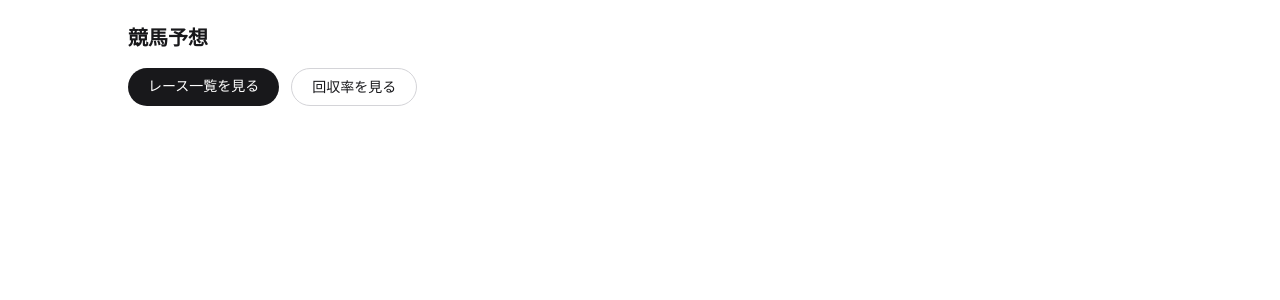
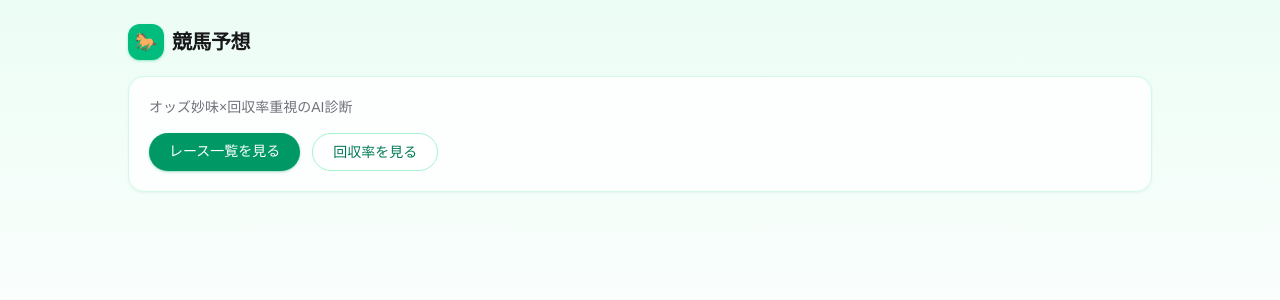
Before and after one commit to maroyuta/keiba-app, a Next.js app: page / in a window 1280 px wide. Shown: the top 300 px of the page. Built offline with nearby package versions, Linux system fonts and the light colour scheme.

Commit message:
Add emerald color accents to homepage and races header
Site felt flat/all-white; add gradient background, brand color on
buttons and a small icon mark for visual identity.

Co-Authored-By: Claude Sonnet 5 <noreply@anthropic.com>

```diff
--- a/src/app/page.tsx
+++ b/src/app/page.tsx
@@ -2,24 +2,33 @@ import Link from "next/link";
 
 export default function Home() {
   return (
-    <div className="min-h-screen w-full bg-white px-4 py-6 text-zinc-900 sm:px-6">
+    <div className="min-h-screen w-full bg-gradient-to-b from-emerald-50 via-white to-white px-4 py-6 text-zinc-900 sm:px-6">
       <div className="mx-auto flex w-full max-w-5xl flex-col gap-4">
-        <h1 className="text-xl font-bold">競馬予想</h1>
-        <div className="flex gap-3">
+        <div className="flex items-center gap-2">
+          <span className="flex h-9 w-9 items-center justify-center rounded-xl bg-emerald-500 text-lg text-white shadow-sm shadow-emerald-500/30">
+            🐎
+          </span>
+          <h1 className="text-xl font-bold tracking-tight">競馬予想</h1>
+        </div>
+
+        <div className="rounded-2xl border border-emerald-100 bg-white/80 p-5 shadow-sm shadow-emerald-900/5">
+          <p className="text-sm text-zinc-500">オッズ妙味×回収率重視のAI診断</p>
+          <div className="mt-4 flex gap-3">
             <Link
               href="/races"
-            className="rounded-full bg-zinc-900 px-5 py-2 text-sm font-medium text-white transition-colors hover:bg-zinc-700"
+              className="rounded-full bg-emerald-600 px-5 py-2 text-sm font-medium text-white shadow-sm shadow-emerald-600/30 transition-colors hover:bg-emerald-700"
             >
               レース一覧を見る
             </Link>
             <Link
               href="/dashboard"
-            className="rounded-full border border-zinc-300 px-5 py-2 text-sm font-medium text-zinc-900 transition-colors hover:bg-zinc-50"
+              className="rounded-full border border-emerald-200 bg-white px-5 py-2 text-sm font-medium text-emerald-700 transition-colors hover:bg-emerald-50"
             >
               回収率を見る
             </Link>
           </div>
         </div>
       </div>
+    </div>
   );
 }
--- a/src/app/races/page.tsx
+++ b/src/app/races/page.tsx
@@ -209,7 +209,7 @@ export default async function RacesPage({
     }
 
     return (
-      <div className="min-h-screen bg-white text-zinc-900">
+      <div className="min-h-screen bg-gradient-to-b from-emerald-50 via-white to-white text-zinc-900">
         <div className="mx-auto flex w-full max-w-5xl flex-col gap-6 px-4 py-6 sm:px-6">
           <div className="flex items-center justify-between gap-2">
             <h1 className="text-xl font-bold text-zinc-900">
```
Lines whose indentation alone changed are shown as unchanged.
